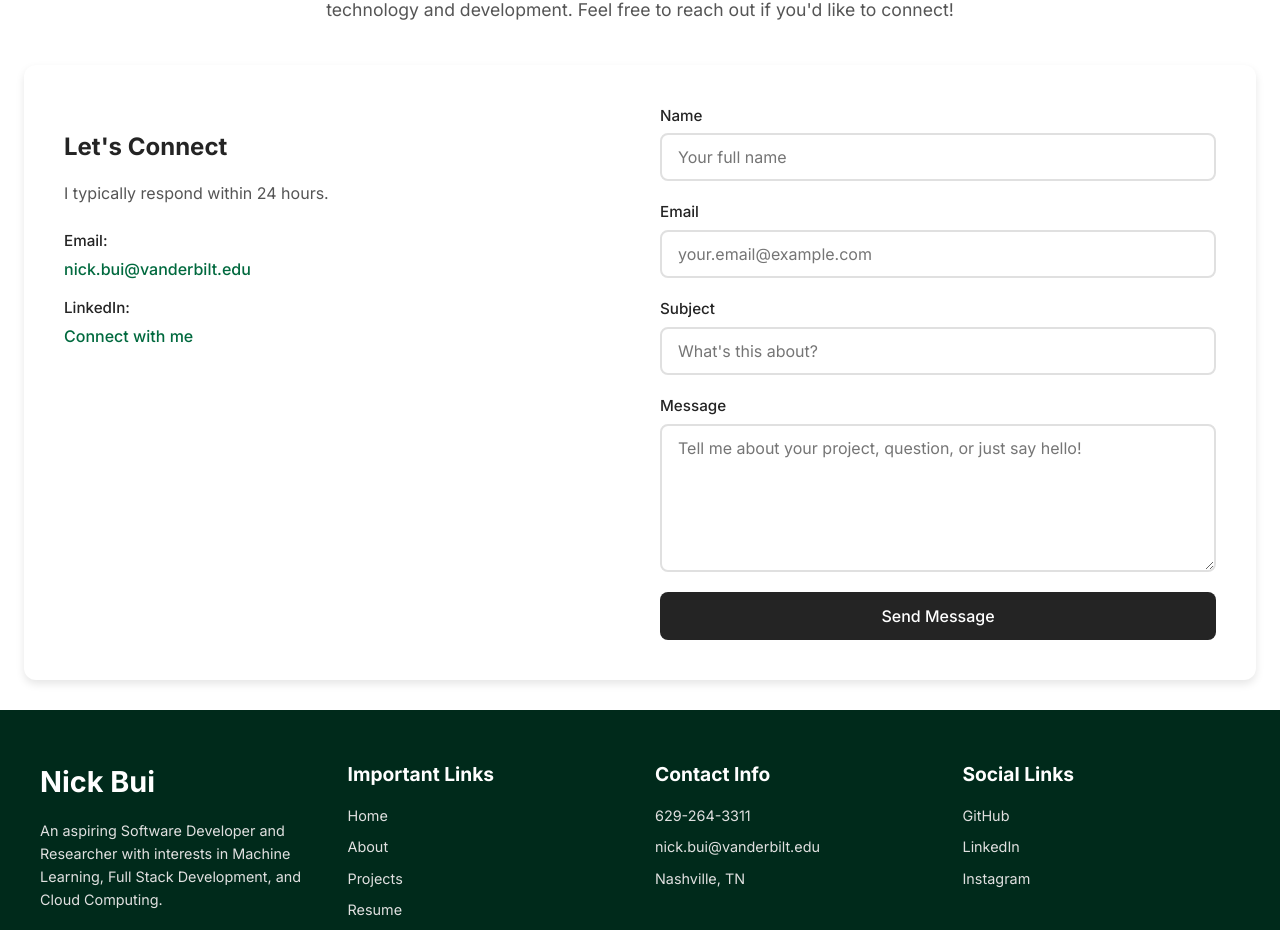
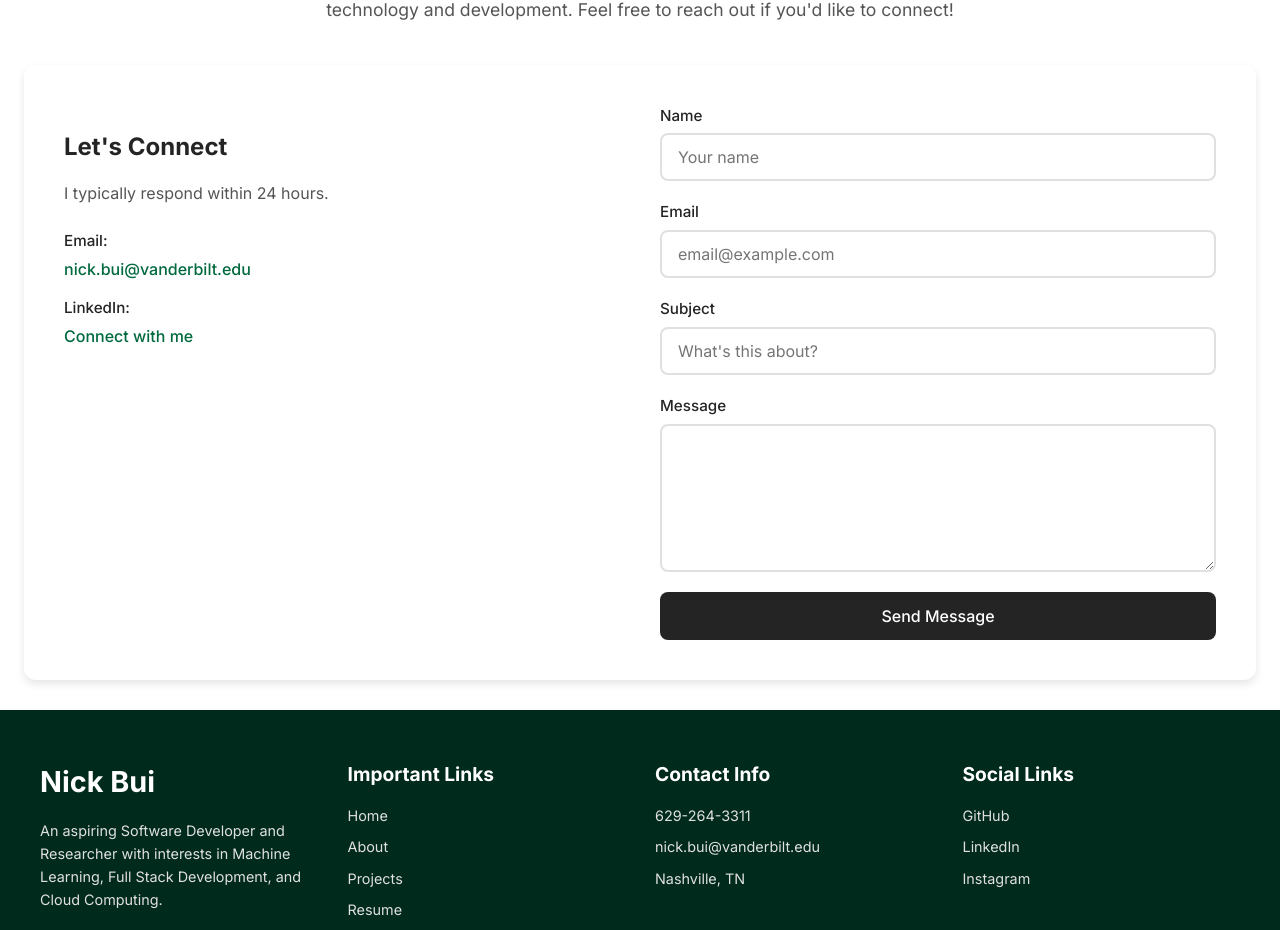
Before and after one commit to nick-bui19/nick-bui19.github.io, a React (Vite) app: page / in a window 1280 px wide. Shown: the part 6852-7782 px from the top of the page. Built offline with nearby package versions, Linux system fonts and the light colour scheme.

Commit message:
fix: update contact form

```diff
--- a/src/components/Contact.tsx
+++ b/src/components/Contact.tsx
@@ -87,7 +87,7 @@ const Contact: React.FC = () => {
               name="from_name"
               required
               className="form-input"
-              placeholder="Your full name"
+              placeholder="Your name"
             />
           </div>
 
@@ -99,7 +99,7 @@ const Contact: React.FC = () => {
               name="from_email"
               required
               className="form-input"
-              placeholder="your.email@example.com"
+              placeholder="email@example.com"
             />
           </div>
 
@@ -123,7 +123,7 @@ const Contact: React.FC = () => {
               required
               rows={5}
               className="form-textarea"
-              placeholder="Tell me about your project, question, or just say hello!"
+              placeholder=""
             />
           </div>
 
```
